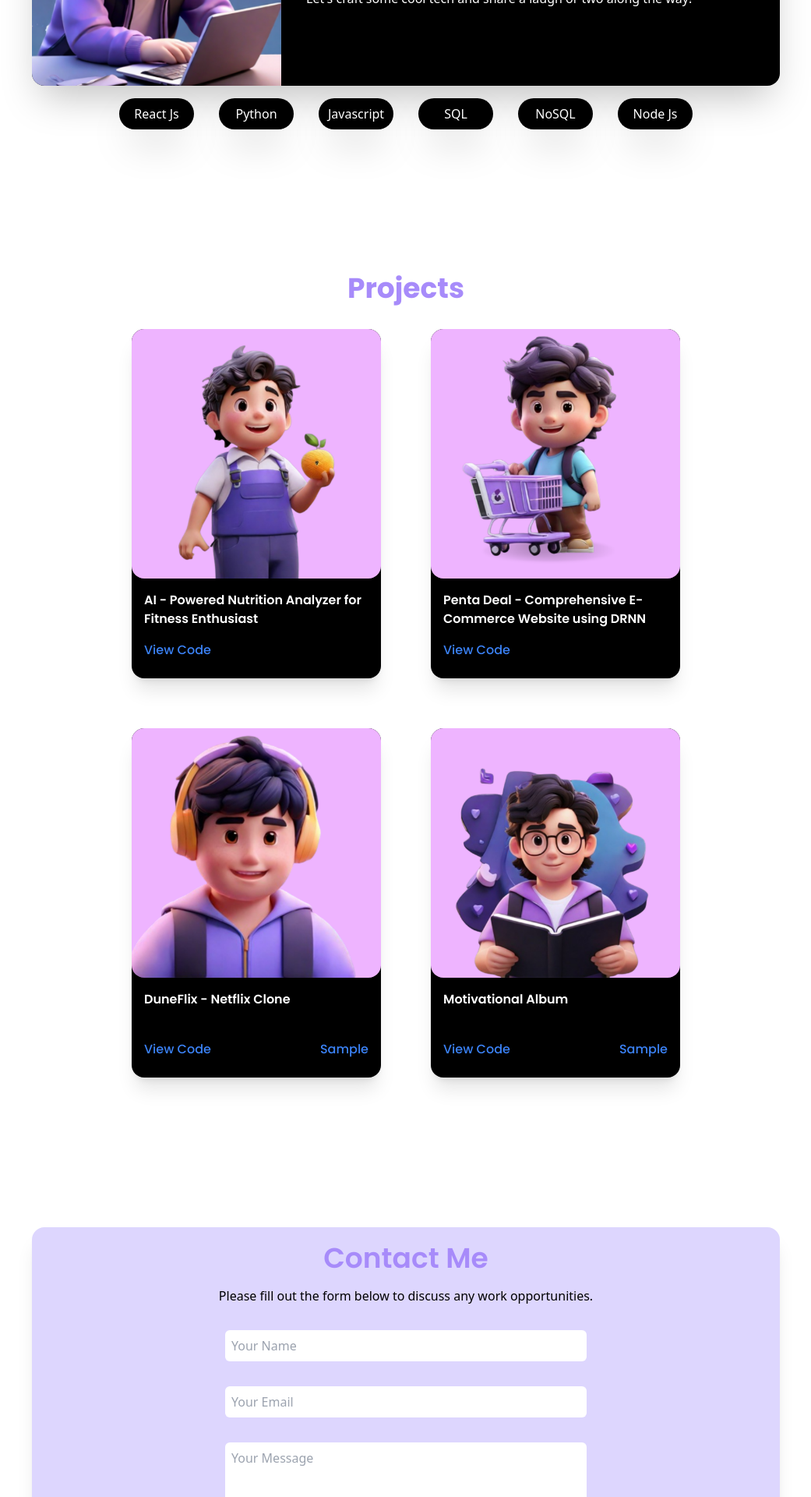
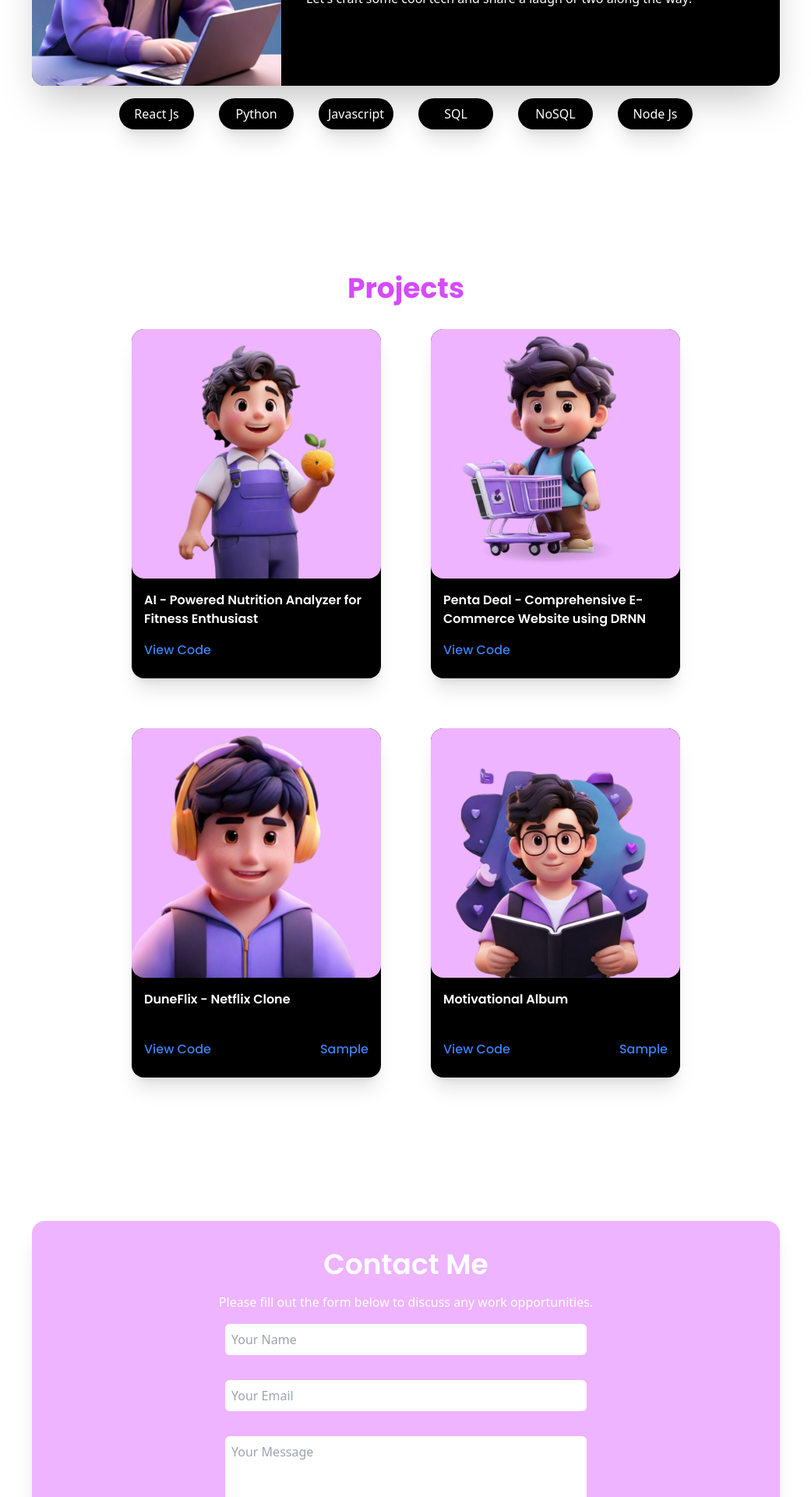
Before and after one commit to Aakash-a3an/portfolio, a React (Vite) app: page / in a window 1280 px wide. Shown: the part 1200-3120 px from the top of the page at 78% size, without its empty margins (119-1160 px from the left). Built offline with nearby package versions, Linux system fonts and the light colour scheme; a web font is replaced by a local one.

Commit message:
Responsive Updates

```diff
--- a/src/components/About.jsx
+++ b/src/components/About.jsx
@@ -17,12 +17,12 @@ const About = () => {
           </div>
         </div>
           <div className="flex flex-wrap justify-center w-full">
-            <button className='bg-black hover:bg-violet-400  py-2 px-3 w-24 flex-col items-center m-4 rounded-full text-white shadow-2xl'> React Js </button>
-            <button className='bg-black hover:bg-violet-400  py-2 px-3 w-24 flex-col items-center m-4 rounded-full text-white shadow-2xl'> Python </button>
-            <button className='bg-black hover:bg-violet-400  py-2 px-3 w-24 flex-col items-center m-4 rounded-full text-white shadow-2xl'> Javascript </button>
-            <button className='bg-black hover:bg-violet-400  py-2 px-3 w-24 flex-col items-center m-4 rounded-full text-white shadow-2xl'> SQL </button>
-            <button className='bg-black hover:bg-violet-400  py-2 px-3 w-24 flex-col items-center m-4 rounded-full text-white shadow-2xl'> NoSQL </button>
-            <button className='bg-black hover:bg-violet-400  py-2 px-3 w-24 flex-col items-center m-4 rounded-full text-white shadow-2xl'> Node Js </button>
+            <button className='bg-black hover:bg-white hover:text-black shadow-xl  py-2 px-3 w-24 flex-col items-center m-4 rounded-full text-white shadow-2xl'> React Js </button>
+            <button className='bg-black hover:bg-white hover:text-black shadow-xl  py-2 px-3 w-24 flex-col items-center m-4 rounded-full text-white shadow-2xl'> Python </button>
+            <button className='bg-black hover:bg-white hover:text-black shadow-xl  py-2 px-3 w-24 flex-col items-center m-4 rounded-full text-white shadow-2xl'> Javascript </button>
+            <button className='bg-black hover:bg-white hover:text-black shadow-xl  py-2 px-3 w-24 flex-col items-center m-4 rounded-full text-white shadow-2xl'> SQL </button>
+            <button className='bg-black hover:bg-white hover:text-black shadow-xl  py-2 px-3 w-24 flex-col items-center m-4 rounded-full text-white shadow-2xl'> NoSQL </button>
+            <button className='bg-black hover:bg-white hover:text-black shadow-xl  py-2 px-3 w-24 flex-col items-center m-4 rounded-full text-white shadow-2xl'> Node Js </button>
           </div>
         </div>
       </div>
--- a/src/components/Contact.jsx
+++ b/src/components/Contact.jsx
@@ -20,14 +20,14 @@ const Contact = () => {
     };
   return (
     <div id="contact" className='flex justify-center flex-col items-center h-[100vh] w-[vw]'>
-      <div className='h-[30rem] w-[60rem] flex justify-center rounded-2xl flex-col items-center bg-violet-200 shadow-xl'>
-      <h1 className='lg:text-4xl text-3xl  text-violet-400 font-Poppins font-semibold '>Contact Me</h1>
-      <span className='p-4 lg:font-medium font-normal'>Please fill out the form below to discuss any work opportunities.</span>
+      <div className='lg:h-[31rem] h-[32rem] lg:w-[60rem] w-[30rem] flex justify-center rounded-2xl flex-col items-center bg-[#eeb4ff] shadow-xl'>
+      <h1 className='lg:text-4xl text-3xl mb-4  text-white font-Poppins font-semibold '>Contact Me</h1>
+      <span className='lg:mx-4 mx-10 lg:font-medium font-normal text-white'>Please fill out the form below to discuss any work opportunities.</span>
       <form className='flex flex-col w-[90vw] lg:max-w-[60rem] max-w-[25rem] font-medium justify-center items-center' ref={form} onSubmit={sendEmail}>
         <input className='m-4 rounded-md bg-white border-none w-[100%] p-2 max-w-[29rem]' type="text" placeholder='Your Name' name='from_name' />
         <input className='m-4 rounded-md bg-white border-none w-[100%] p-2 max-w-[29rem]' type="email" placeholder='Your Email' name='from_email' />
         <textarea className='m-4 rounded-md bg-white border-none w-[100%] p-2 max-w-[29rem]' name="message" rows="5" placeholder='Your Message' ></textarea>
-        <button className='bg-violet-500 shadow-xl text-white font-Poppins font-semibold h-8 w-48 rounded-lg ' value='send' type="submit">Submit</button>
+        <button className='bg-[#d64aff] shadow-xl text-white font-Poppins font-semibold h-8 w-48 rounded-lg ' value='send' type="submit">Submit</button>
       </form>
       </div>
     </div>
--- a/src/components/Footer.jsx
+++ b/src/components/Footer.jsx
@@ -16,9 +16,9 @@ const Footer = () => {
     <footer className='h-[60vh] w-[100vw] bg-black '>
       <div className='flex flex-row justify-between'>
       <div>
-      <p className='font-semibold font-Poppins text-white p-8 mx-8'>Copyright &#169; 2024 Aakash. All right received.</p>
-      <p className='font-medium font-Poppins text-white px-8 mx-8 mt-10'>Social Media Links:</p>
-      <div className= 'mx-16 flex flex-col max-w-[20rem]'>
+      <p className='font-semibold font-Poppins text-white lg:p-8 p-6 lg:mx-8 mx-2'>Copyright &#169; 2024 Aakash. All right received.</p>
+      <p className='font-medium font-Poppins text-white px-8 lg:mx-8 mx-0 lg:mt-10 mt-4 '>Social Media Links:</p>
+      <div className= 'lg:mx-16 mx-8 flex flex-col max-w-[20rem]'>
         <a className='text-white mt-4 flex flex-row cursor-pointer hover:text-violet-600 items-center' href='https://www.linkedin.com/in/aakash-n0dev/'><BsLinkedin className='mr-2' / >LinkedIn</a>
         <a className='text-white mt-2 flex flex-row cursor-pointer hover:text-violet-600 items-center' href='https://github.com/Aakash-a3an'><FaGithub className='mr-2' />GitHub</a>
         <a className='text-white mt-2 flex flex-row cursor-pointer hover:text-violet-600 items-center' href='https://www.instagram.com/ineffable._soul'><PiInstagramLogoFill className='mr-2' />Instagram</a>
@@ -28,7 +28,7 @@ const Footer = () => {
       </div>
       </div>
       <div className='lg:flex h-[20rem] w-[20rem] m-[3rem] hidden '> <img className='rounded-full object-cover' src={fifth} alt="" /> </div>
-      <div><p className='text-white lg:mt-[40%] mt-[100%] lg:text-3xl text-md font-Sugiyama mr-[3rem] lg:mr-[6rem]'>"He who laughs most, Learns best"</p></div>
+      <div><p className='text-white lg:mt-[40%] mt-[100%] lg:text-3xl text-md font-Sugiyama mr-[1rem] lg:mr-[6rem]'>"He who laughs most, Learns best"</p></div>
       </div>
 
     </footer>
--- a/src/components/Hero.jsx
+++ b/src/components/Hero.jsx
@@ -11,13 +11,13 @@ const Hero = () => {
     <>
     <section id='intro' className='top-4 flex lg:flex-row flex-col'>
 
-      <div className="lg:h-[80vh] h-[35vh] lg:w-[100vw] w-[100vw] p-8 text-5xl flex flex-col justify-center text-black lg:items-start items-center">
+      <div className="lg:h-[80vh] h-[35vh] lg:mt-0 mt-20 lg:w-[100vw] w-[100vw] p-8 text-5xl flex flex-col justify-center text-black lg:items-start items-center">
         <span className='text-3xl mb-2.5 flex font-semibold'>Hello <img src={hi} alt="Hi Emoji" className='object-cover h-8 w-8 ml-2 ' /> </span>
         <span className='lg:text-7xl text-4xl font-semibold font-Poppins justify-center '>I'm<span className='text-violet-400'> Aakash</span><br/>Web Designer</span>
         <p className='lg:text-lg text-lg lg:mt-4 mt-2 '>I'm a skilled web designer with experience in creating<br/> visually appealing and user friendly websites.</p>
         <a href={resume} download='Aakash_Resume' ><button className='flex h-10 lg:text-lg text-sm items-center justify-center lg:mt-4 mt-2 pr-2 pb-1 bg-black hover:bg-violet-400 transition-all duration-200 hover:shadow-md dark:hover:shadow-xl font-semibold lg:w-40 w-32 rounded-full text-white'> <TbCloudDownload className='mx-2'/>Download CV</button></a>
       </div>
-      <div className='hero lg:mr-8 '>
+      <div className='hero lg:mr-8 lg:mt-0 mt-20'>
       </div>
     </section>
     <div className='flex justify-center items-center text-3xl animate-bounce hover:text-violet-600 '><Link activeClass='active' to='about' spy={true} smooth={true} offset={-40} duration={500}><BsMouse className='hidden md:block lg:block xl:block cursor-pointer' /></Link></div>
--- a/src/components/Projects.jsx
+++ b/src/components/Projects.jsx
@@ -8,8 +8,7 @@ import { Link } from 'react-scroll'
 const Projects = () => {
   return (
     <><div id='projects'>
-      <p className='text-violet-400 text-4xl font-bold font-Poppins flex justify-center items-center lg:mt-0 mt-[32rem]'>Projects</p>
-      </div>
+      <p className='text-[#d64aff] text-4xl font-bold font-Poppins flex justify-center items-center lg:mt-0 mt-[42rem]'>Projects</p>
       <div className='flex justify-center items-center'>
       <div className='flex flex-wrap max-w-[60rem] justify-center lg:mt-0  items-center'>
         <div className='h-[28rem] w-[20rem] flex flex-col rounded-2xl text-white hover:text-black bg-black hover:bg-white shadow-xl transition-all duration-300 m-8'>
@@ -34,6 +33,7 @@ const Projects = () => {
         </div>
       </div>
       </div>
+      </div>
       </>
 
   )
```
